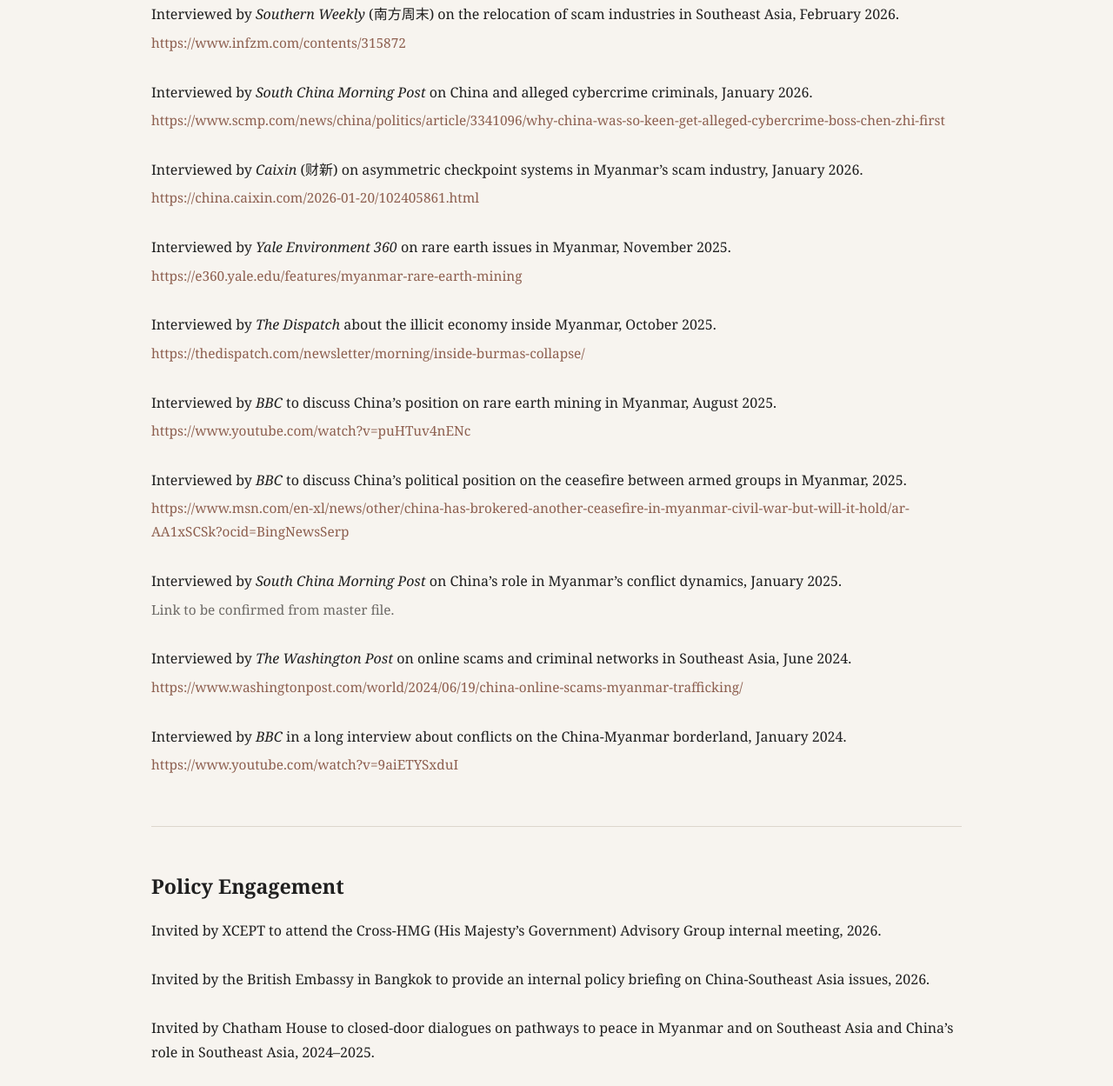
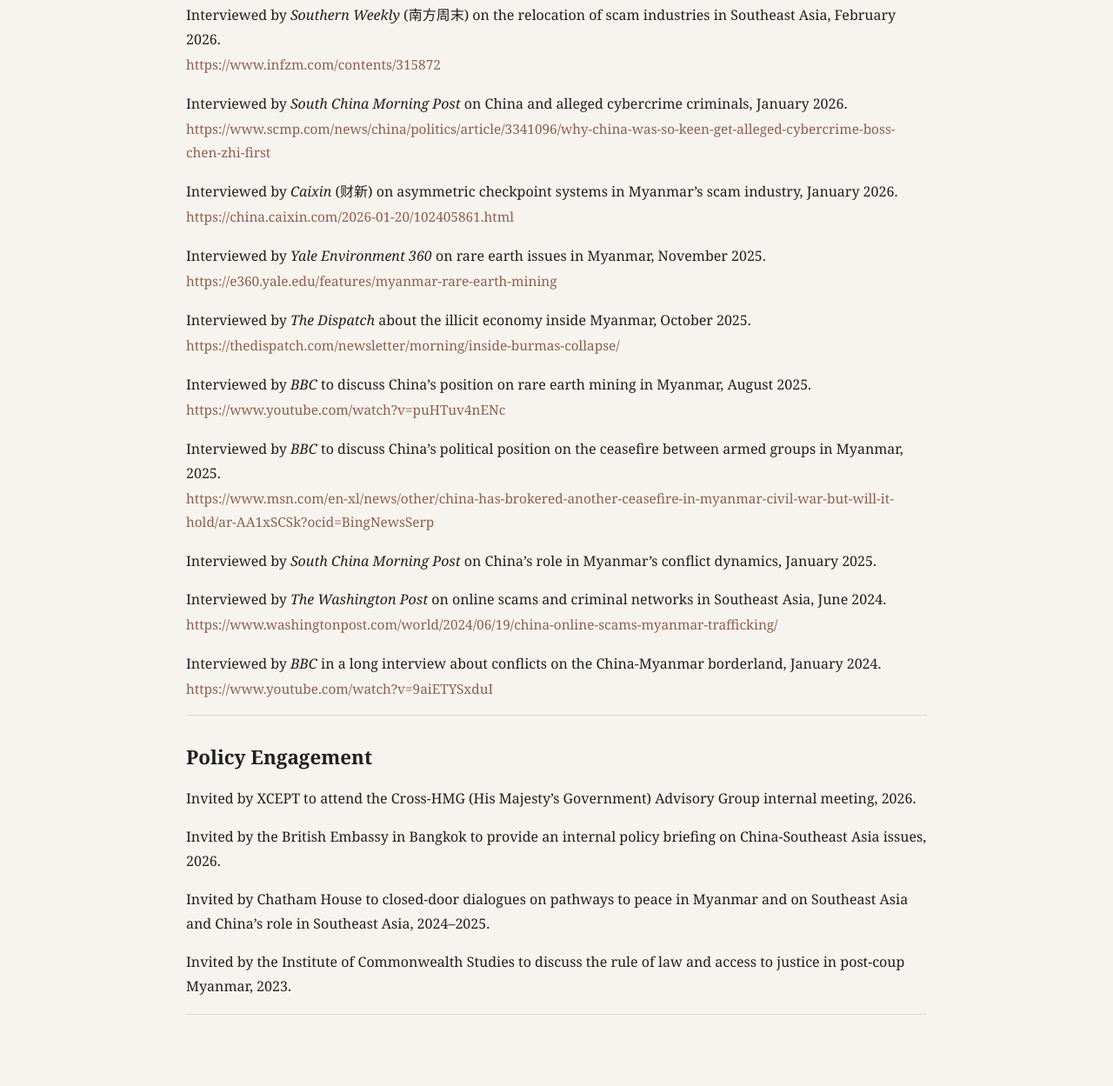
Before and after one commit to xupeng0701/xupeng.github.io, a plain HTML site: page media.html in a window 1280 px wide. Shown: the part 382-1631 px from the top of the page at 87% size. Drawn offline with Linux system fonts and the light colour scheme.

Commit message:
Adjust styles and layout in media.html

```diff
--- a/media.html
+++ b/media.html
@@ -11,10 +11,12 @@
       --muted: #6d6a66;
       --accent: #8d5f4f;
       --line: #ddd6cc;
-      --max: 980px;
+      --max: 900px;
     }
 
-    * { box-sizing: border-box; }
+    * {
+      box-sizing: border-box;
+    }
 
     body {
       margin: 0;
@@ -58,7 +60,7 @@
     }
 
     h1 {
-      font-size: 2.5rem;
+      font-size: 2.6rem;
       line-height: 1.15;
       margin: 0 0 1rem;
     }
@@ -66,7 +68,7 @@
     .subtitle {
       color: var(--muted);
       max-width: 760px;
-      font-size: 1.05rem;
+      font-size: 1.08rem;
     }
 
     main {
@@ -74,22 +76,26 @@
     }
 
     section {
-      margin-bottom: 3rem;
-      padding-bottom: 1.75rem;
+      margin-bottom: 1.75rem;
+      padding-bottom: 0.9rem;
       border-bottom: 1px solid var(--line);
     }
 
     h2 {
-      font-size: 1.45rem;
-      margin: 0 0 1rem;
+      font-size: 1.4rem;
+      margin: 0 0 0.9rem;
     }
 
     .entry {
-      margin-bottom: 1.75rem;
+      margin-bottom: 1rem;
+    }
+
+    .entry:last-child {
+      margin-bottom: 0;
     }
 
     .citation {
-      margin-bottom: 0.4rem;
+      margin-bottom: 0.2rem;
     }
 
     .linkline {
@@ -104,7 +110,14 @@
     }
 
     @media (max-width: 700px) {
-      h1 { font-size: 2rem; }
+      h1 {
+        font-size: 2rem;
+      }
+
+      nav a {
+        display: inline-block;
+        margin-bottom: 0.5rem;
+      }
     }
   </style>
 </head>
@@ -200,9 +213,6 @@
           <div class="citation">
             Interviewed by <em>South China Morning Post</em> on China’s role in Myanmar’s conflict dynamics, January 2025.
           </div>
-          <div class="linkline">
-            <span>Link to be confirmed from master file.</span>
-          </div>
         </div>
 
         <div class="entry">
```
